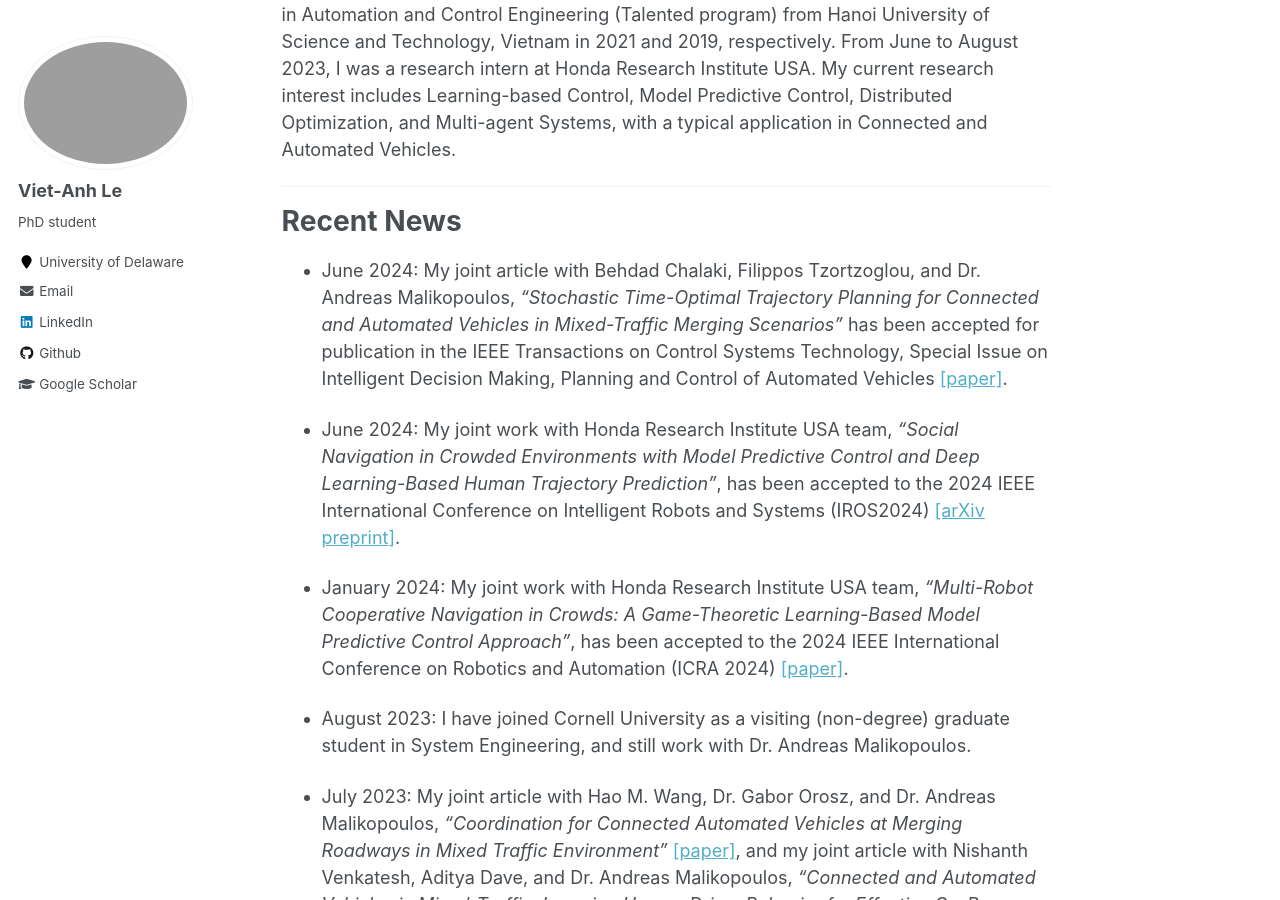
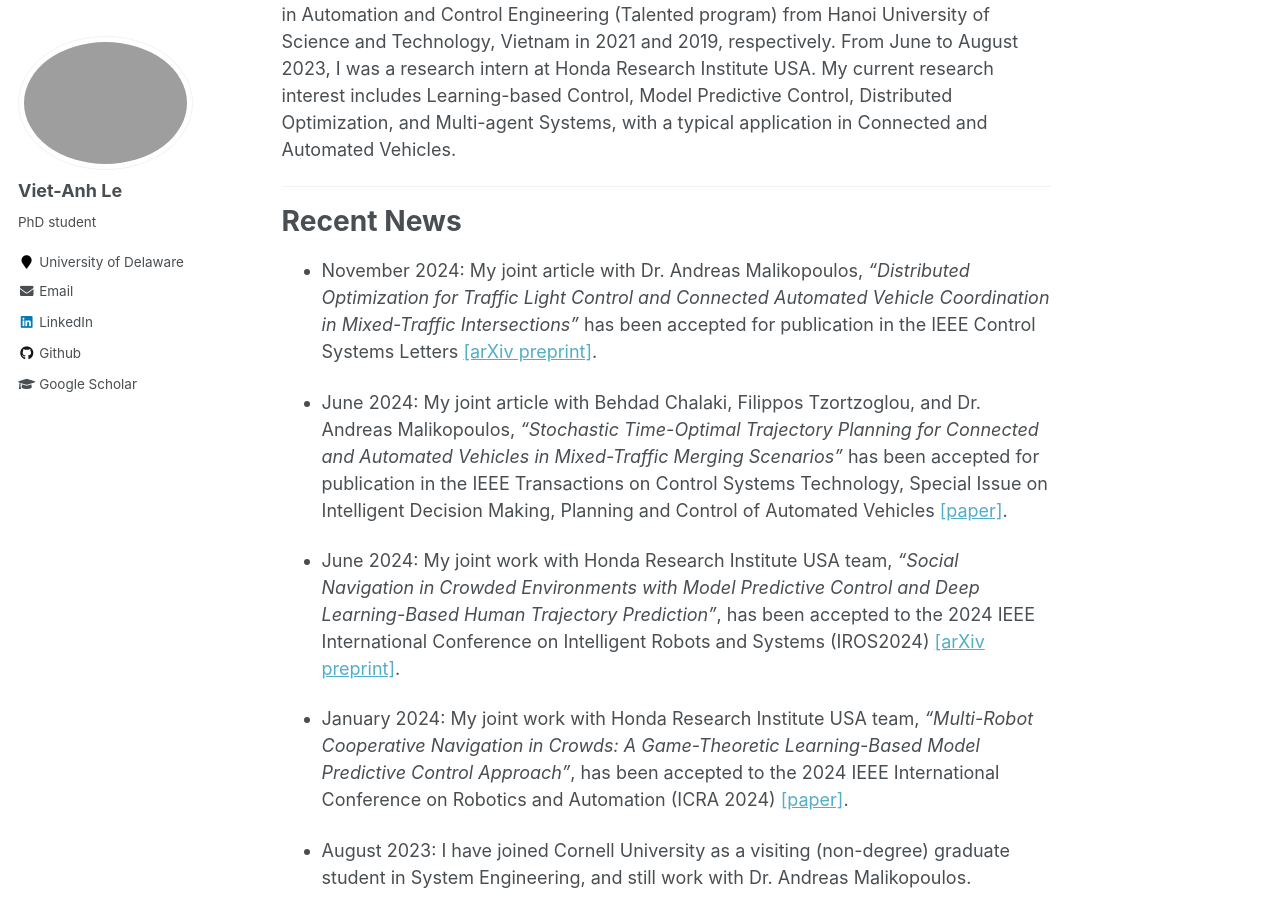
Before and after one commit to vietanhle0101/vietanhle0101.github.io, a Jekyll site: the page built from _pages/about.md, in a window 1280 px wide and 900 px high, scrolled down 681 px. Built offline with Jekyll 4.4.1, drawn with Linux system fonts in a browser that asks for light colours; part of the change alters nothing that is shown.

Commit message:
lcss paper

```diff
--- a/_pages/about.md
+++ b/_pages/about.md
@@ -20,6 +20,8 @@ My current research interest includes Learning-based Control, Model Predictive C
 
 # Recent News
 
+* November 2024: My joint article with Dr. Andreas Malikopoulos, <em>"Distributed Optimization for Traffic Light Control and Connected Automated Vehicle Coordination in Mixed-Traffic Intersections"</em> has been accepted for publication in the IEEE Control Systems Letters [[arXiv preprint]](https://arxiv.org/abs/2409.10864).
+
 * June 2024: My joint article with Behdad Chalaki, Filippos Tzortzoglou, and Dr. Andreas Malikopoulos, <em>"Stochastic Time-Optimal Trajectory Planning for Connected and Automated Vehicles in Mixed-Traffic Merging Scenarios"</em> has been accepted for publication in the IEEE Transactions on Control Systems Technology, Special Issue on Intelligent Decision Making, Planning and Control of Automated Vehicles [[paper]](https://ieeexplore.ieee.org/abstract/document/10621701).
 
 * June 2024: My joint work with Honda Research Institute USA team, <em>"Social Navigation in Crowded Environments with Model Predictive Control and Deep Learning-Based Human Trajectory Prediction"</em>, has been accepted to the 2024 IEEE International Conference on Intelligent Robots and Systems (IROS2024) [[arXiv preprint]](https://arxiv.org/abs/2309.16838/).
@@ -34,7 +36,7 @@ My current research interest includes Learning-based Control, Model Predictive C
 
 * June 2023: I have joined Honda Research Institute USA as a research intern this summer.
 
-* March 2023: My joint article with Ishtiaque Mahbub and Dr. Andreas Malikopoulos, <em>“Safety-Prioritized Receding Horizon Control Framework for [Platoon Formation](https://www.facebook.com/watch/?v=744859806128975) in a Mixed Traffic Environment”</em>, has been accepted for publication in Automatica [[paper]](https://www.sciencedirect.com/science/article/pii/S2405896322022935).
+* March 2023: My joint article with Ishtiaque Mahbub and Dr. Andreas Malikopoulos, <em>“Safety-Prioritized Receding Horizon Control Framework for [Platoon Formation](https://www.facebook.com/reel/1387514409318685) in a Mixed Traffic Environment”</em>, has been accepted for publication in Automatica [[paper]](https://www.sciencedirect.com/science/article/pii/S2405896322022935).
 
 * January 2023: My joint article with Dr. Andreas Malikopoulos, <em>“Optimal Weight Adaptation of Model Predictive Control for Connected and Automated Vehicles in Mixed Traffic with Bayesian Optimization”</em>, has been accepted to the 2023 American Control Conference (ACC 2023) [[paper]](https://ieeexplore.ieee.org/abstract/document/10155950/).
 
```
